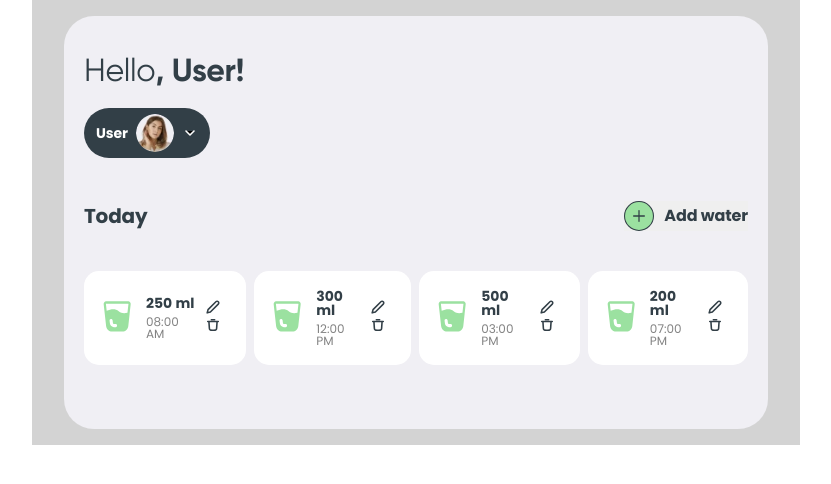
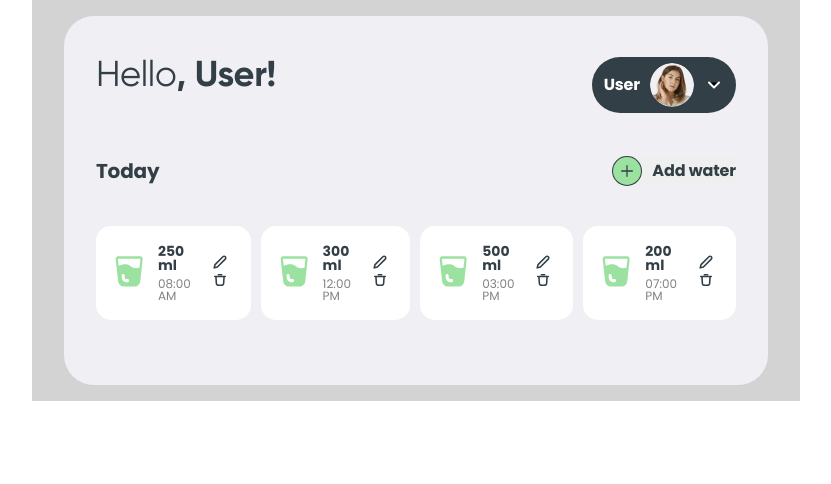
Before and after one commit to Serhii-Ivanchenko/Team-03-project-front, a React (Vite) app: page /tracker in a window 1280 px wide. Shown: the top 484 px of the page, without its empty margins (224-1055 px from the left). Built offline with nearby package versions, Linux system fonts and the light colour scheme.

Commit message:
adaptive

```diff
--- a/src/components/UserBar/UserBar.module.css
+++ b/src/components/UserBar/UserBar.module.css
@@ -9,11 +9,25 @@
     margin-bottom: 43px;
   }
 
+  @media only screen and (min-width: 768px) {
+    .userBar {
+      gap: 10px;
+    }
+}
+
 .avatar {
     width: 38px;
     height: 38px;
     border-radius: 38px;
   }
+
+  @media only screen and (min-width: 768px) {
+    .avatar {
+      width: 44px;
+      height: 44px;
+      border-radius: 44px;
+    }
+}
 
 .userName {
   color: #FFF;
@@ -26,8 +40,23 @@
   letter-spacing: -0.14px;
   }
 
+  @media only screen and (min-width: 768px) {
+    .userName {
+      font-size: 16px;
+      line-height: 1.5em;
+      letter-spacing: -0.16px;
+    }
+}
+
   .icon{
     width: 16px;
     height: 16px;
     stroke:#FFF;
   }
+
+  @media only screen and (min-width: 768px) {
+    .icon {
+      width: 20px;
+      height: 20px;
+    }
+}
--- a/src/components/UserPanel/UserPanel.module.css
+++ b/src/components/UserPanel/UserPanel.module.css
@@ -3,6 +3,19 @@
     flex-direction: column;
     gap: 20px;
   }
+
+  @media only screen and (min-width: 768px) {
+    .userPanel {
+      flex-direction: row;
+      justify-content: space-between;
+    }
+}
+
+/* @media only screen and (min-width: 1440px) {
+  .userPanel {
+
+    }
+} */
 
   .greeting {
     color: #323F47;
@@ -15,6 +28,14 @@
 
   }
 
+  @media only screen and (min-width: 768px) {
+    .greeting {
+      font-size: 36px;
+      line-height: 1.06em;
+      letter-spacing: -0.36px;
+    }
+}
+
   .userName{
     font-weight: 700;
   }
--- a/src/components/WaterDetailedInfo/WaterDetailedInfo.module.css
+++ b/src/components/WaterDetailedInfo/WaterDetailedInfo.module.css
@@ -3,3 +3,9 @@
     background: #F0EFF4;
     padding: 40px 20px;
 }
+
+@media only screen and (min-width: 768px) {
+    .container {
+        padding: 41px 32px;
+    }
+}
--- a/src/components/WaterList/WaterList.module.css
+++ b/src/components/WaterList/WaterList.module.css
@@ -3,7 +3,7 @@
     display: flex;
     flex-wrap: nowrap;
     overflow-x: auto;
-    gap: 8px;
+    gap: 10px;
 }
 
 .container::-webkit-scrollbar {
```
